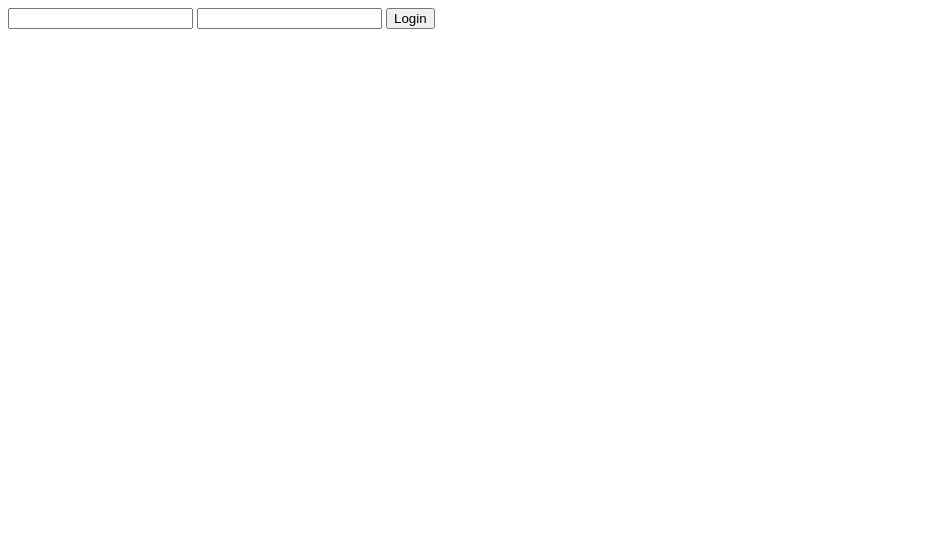
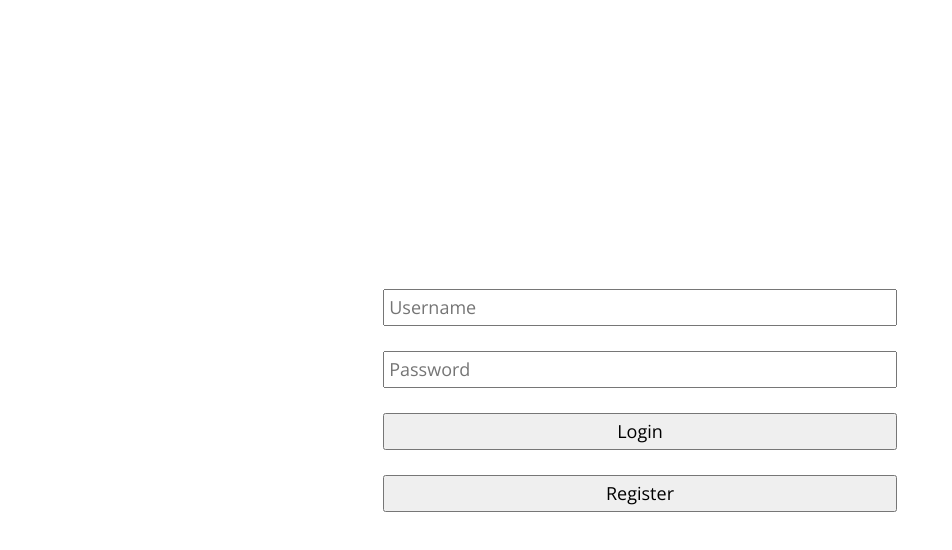
Before and after one commit to TSchreiber/Melo, a plain HTML site: page static/login.html in a window 1280 px wide. Shown: the whole page, without its empty margins (0-952 px from the left). Drawn offline with nearby package versions, Linux system fonts and the light colour scheme.

Commit message:
fix: improved login/registration pages

```diff
--- a/static/login.html
+++ b/static/login.html
@@ -2,13 +2,58 @@
 <html lang="en" dir="ltr">
     <head>
         <meta charset="utf-8">
+        <link rel="icon" href="/images/icons-192.png" type="image/png">
         <title>Login - Music Player</title>
+        <link rel="preconnect" href="https://fonts.googleapis.com">
+        <link rel="preconnect" href="https://fonts.gstatic.com" crossorigin>
+        <link href="https://fonts.googleapis.com/css2?family=Open+Sans&display=swap" rel="stylesheet">
     </head>
     <body>
+        <style>
+            :root {
+                font-family: 'Open Sans', sans-serif;
+                font-size: 18px;
+            }
+
+            * { box-sizing: border-box; }
+
+            body, html {
+                width: 100%;
+                height: 100%;
+                margin: 0;
+            }
+
+            body {
+                display: flex;
+                flex-direction: column;
+                justify-content: center;
+                align-items: center;
+            }
+
+            form, #register {
+                display: grid;
+                grid-auto-flow: row;
+                grid-gap: 25px;
+                width: 50ch;
+            }
+
+            input, button {
+                font-family: 'Open Sans', sans-serif;
+                font-size: 18px;
+                padding: 0.25em;
+                width: 100%;
+            }
+
+            #register {
+                margin-top: 25px;
+                text-decoration: none;
+            }
+        </style>
         <form class="" method="post">
-            <input name="username">
-            <input type="password" name="password">
+            <input name="username" placeholder="Username">
+            <input type="password" name="password" placeholder="Password">
             <button type="submit">Login</button>
         </form>
+        <a href="/register" id="register"><button>Register</button></a>
     </body>
 </html>
```
Also changed, not shown: static/register.html (+38 -2 lines), 1 other file.
